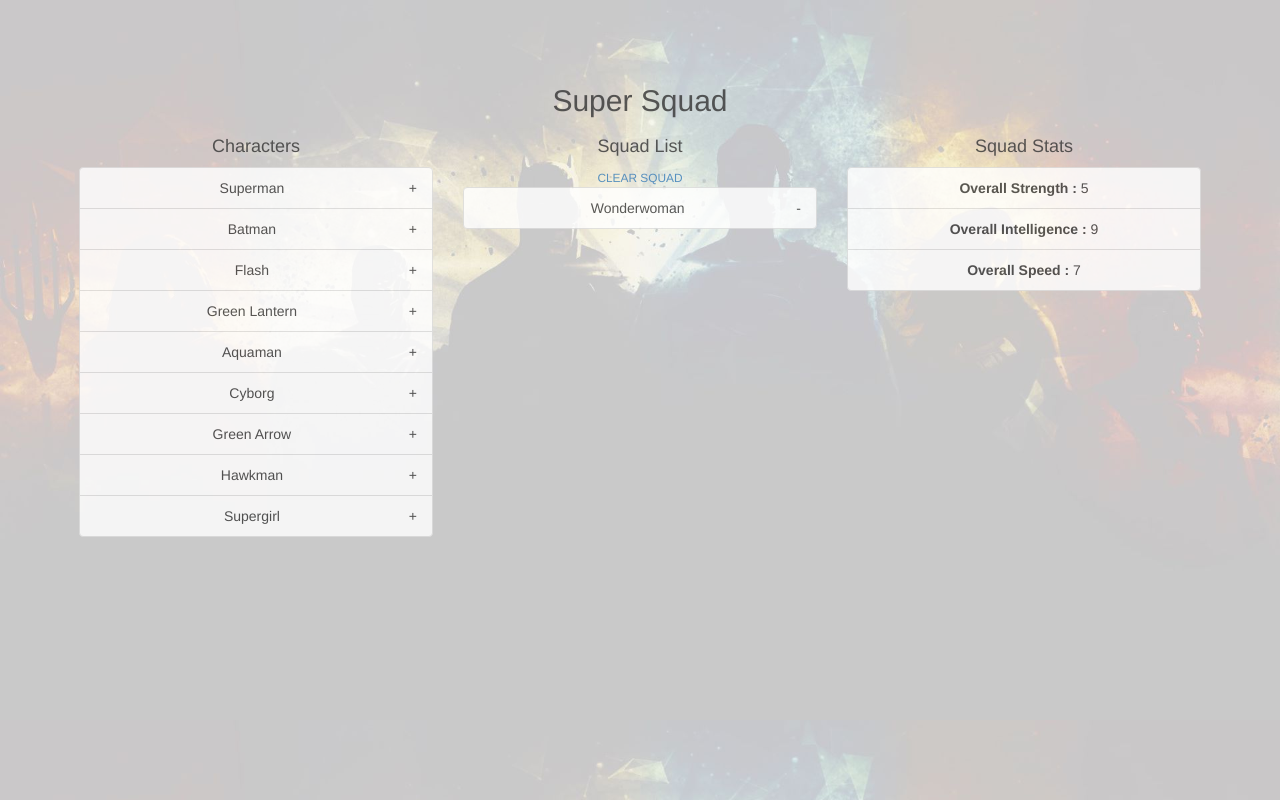
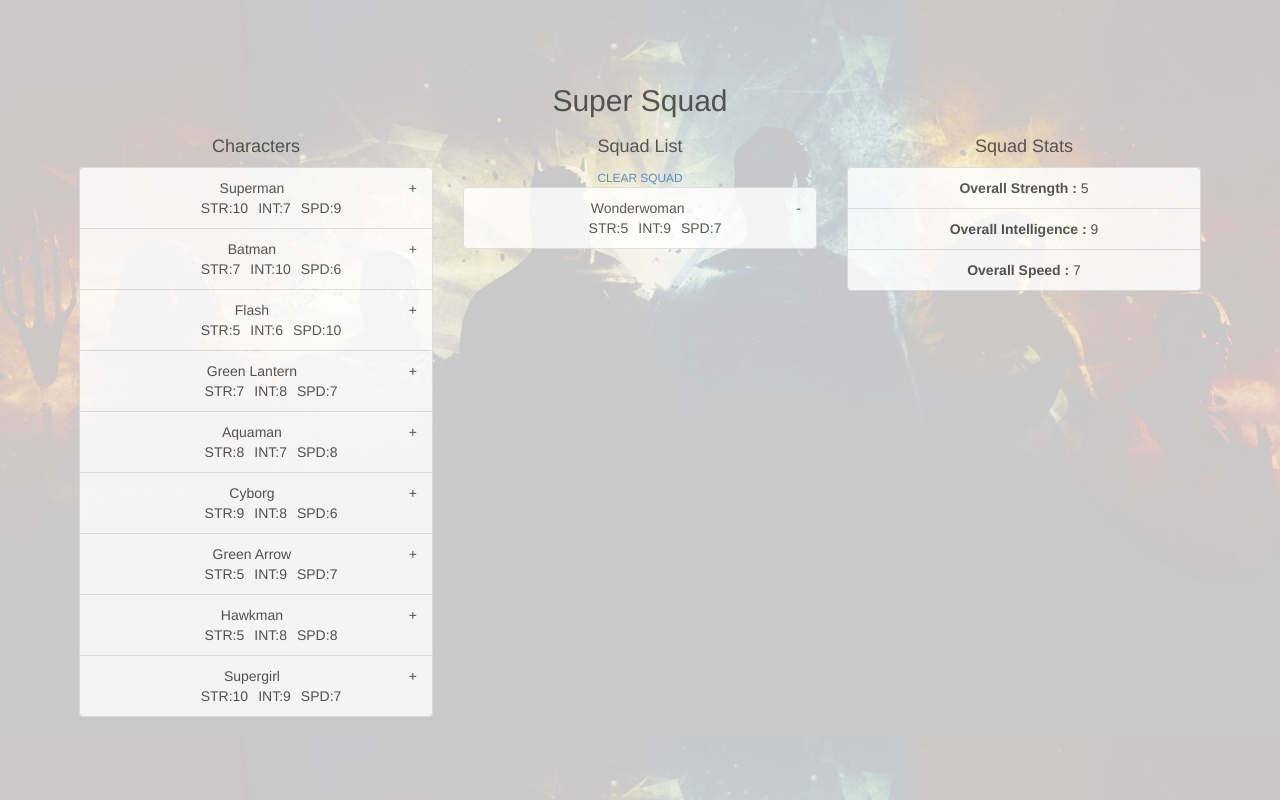
Before and after one commit to nibiru2O12/supersquad, a React (Create React App) app: page / in a window 1280 px wide. Built offline with nearby package versions, Linux system fonts and the light colour scheme.

Commit message:
Added new component CharacterStats.js that display a list of character's stats. Added CharacterStats on HeroesList and CharacterList. Added custom style for hero stats

```diff
--- a/src/components/CharacterList.js
+++ b/src/components/CharacterList.js
@@ -1,5 +1,6 @@
 import React, {Component} from 'react';
 import PropTypes from 'prop-types';
+import CharacterStats from './CharacterStats';
 
 class CharacterList extends Component{
   render(){
@@ -12,11 +13,18 @@ class CharacterList extends Component{
             this.props.characters.map((item)=>{
               return (
                 <li key={item.id} className="list-group-item">
-                  <div className="list-item">{item.name}</div>
+                  <div className="list-item">
+                    {item.name}
+                  </div>
                   <div className="list-item right-button"
                     onClick={()=> this.props.onAddClick(item.id)}>
                     +
                   </div>
+                  <CharacterStats
+                    stats={[{stats:"STR",value:item.strength},
+                            {stats:"INT",value:item.intelligence},
+                            {stats: "SPD",value:item.speed}]}
+                  />
                 </li>
               )
             })
--- /dev/null
+++ b/src/components/CharacterStats.js
@@ -0,0 +1,23 @@
+import React,{Component} from 'react';
+import PropTypes from 'prop-types';
+
+class CharacterStats extends Component{
+
+  render(){
+    return(
+      <ul className="hero-stats">
+        {
+          this.props.stats.map(h => {
+            return <li>{h.stats}:{h.value}</li>
+          })
+        }
+      </ul>
+    );
+  }
+}
+
+CharacterStats.propTypes={
+    stats:PropTypes.array
+}
+
+export default CharacterStats;
--- a/src/components/HeroesList.js
+++ b/src/components/HeroesList.js
@@ -1,5 +1,6 @@
 import React,{Component} from 'react';
 import PropTypes from 'prop-types';
+import CharacterStats from './CharacterStats';
 
 class HeroesList extends Component{
   render(){
@@ -25,6 +26,11 @@ class HeroesList extends Component{
                     onClick={()=> this.props.onRemoveClick(item.id)}>
                     -
                   </div>
+                  <CharacterStats
+                    stats={[{stats:"STR",value:item.strength},
+                            {stats:"INT",value:item.intelligence},
+                            {stats: "SPD",value:item.speed}]}
+                  />
                 </li>
               )
             })
--- a/src/styles/index.css
+++ b/src/styles/index.css
@@ -23,3 +23,8 @@ body{
   text-transform: uppercase;
   cursor: pointer;
 }
+
+.hero-stats li{
+  display: inline-block;
+  margin-right: 10px;
+}
```
